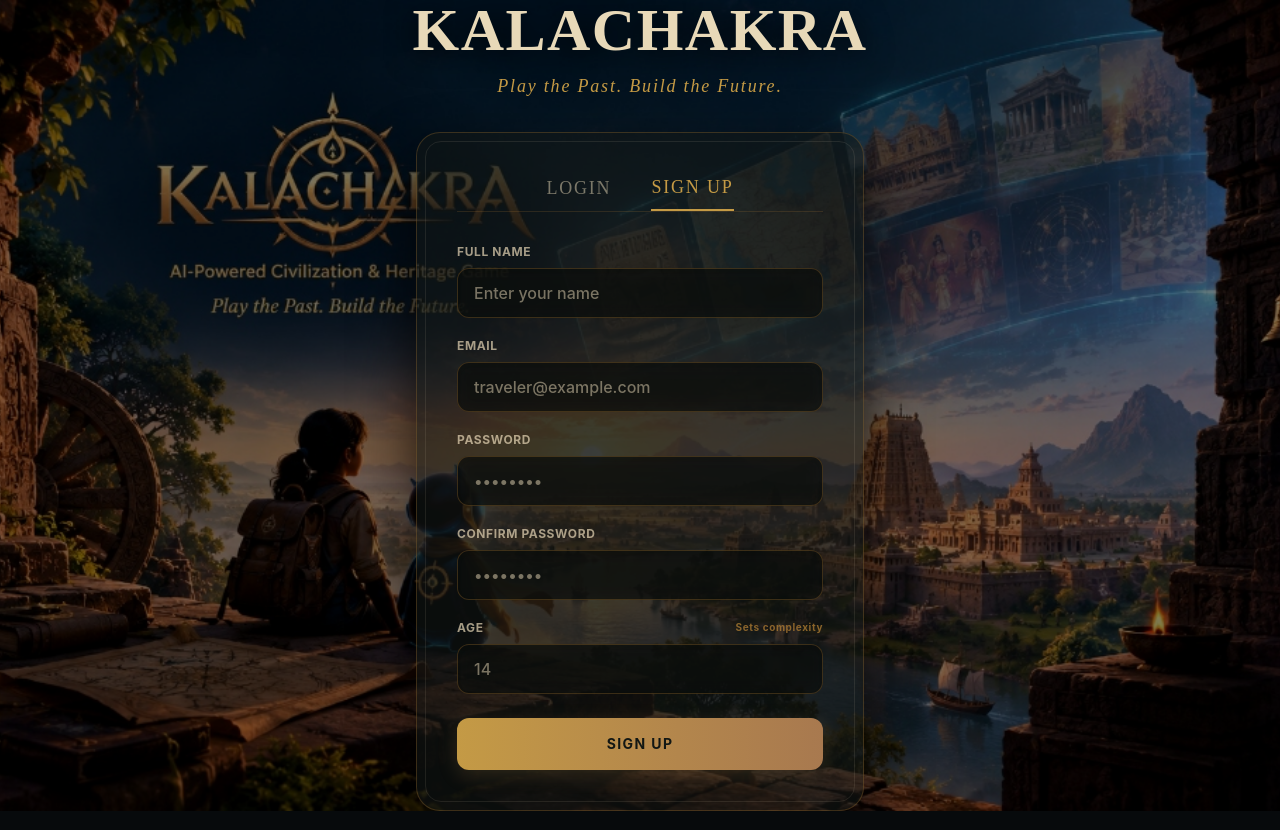
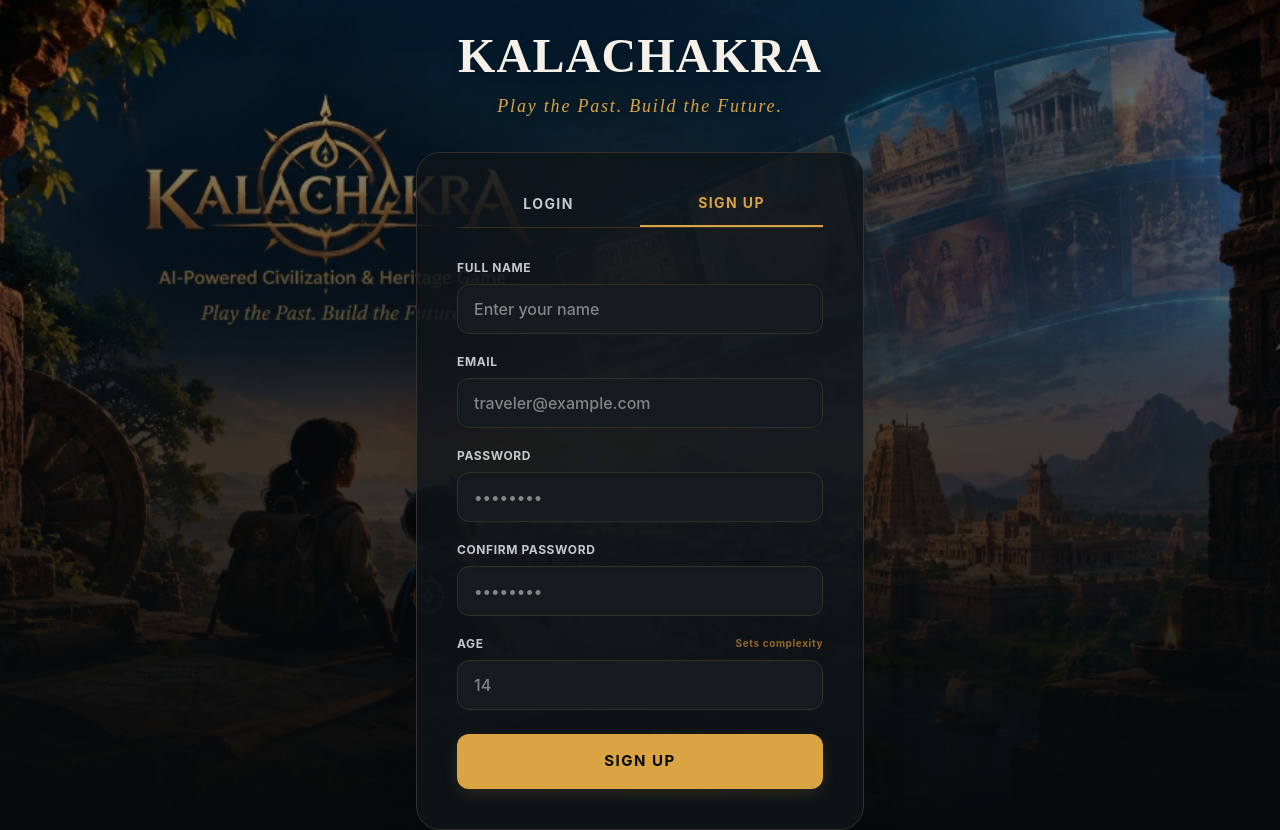
Before and after one commit to diksharage/kalachakra, a React (Vite) app: page /auth in a window 1280 px wide. Both pictures are taken after a click on the button "SIGN UP". Built offline with nearby package versions, Linux system fonts and the light colour scheme; no server answers.

Commit message:
Redesign KALACHAKRA authentication pages

```diff
--- a/src/pages/AuthPage.jsx
+++ b/src/pages/AuthPage.jsx
@@ -21,7 +21,6 @@
 
   const navigate = useNavigate();
 
-  // Redirect if already authenticated
   useEffect(() => {
     if (gameState.isAuthenticated) {
       if (gameState.onboardingCompleted) {
@@ -34,7 +33,7 @@
 
   const handleChange = (e) => {
     setFormData({ ...formData, [e.target.name]: e.target.value });
-    setError(''); // clear error on type
+    setError('');
   };
 
   const handleSubmit = async (e) => {
@@ -47,7 +46,6 @@
         const user = await authService.login(formData.email, formData.password);
         loginUser(user);
       } else {
-        // Validation for signup
         if (formData.password !== formData.confirmPassword) {
           throw new Error("Passwords do not match.");
         }
@@ -74,44 +72,45 @@
 
   return (
     <div
-      className="min-h-screen w-full flex items-center justify-center px-4 md:px-12 bg-cover bg-center bg-no-repeat relative overflow-hidden"
+      className="min-h-screen w-full flex items-center justify-center px-4 md:px-12 bg-cover bg-center bg-no-repeat relative overflow-hidden bg-[#070A0C]"
       style={{ backgroundImage: `url('${import.meta.env.BASE_URL}assets/backgrounds/login_bg.jpg')` }}
     >
-      {/* Subtle Overlay for text readability */}
-      <div className="absolute inset-0 bg-black/50 pointer-events-none" />
+      {/* Subtle Overlay for text readability without washing out the art */}
+      <div className="absolute inset-0 bg-gradient-to-t from-[#070A0C] via-[#070A0C]/60 to-transparent pointer-events-none" />
+      <div className="absolute inset-0 bg-[#070A0C]/30 pointer-events-none" />
 
       {/* Main Content Container */}
-      <div className="relative z-10 w-full max-w-md flex flex-col items-center animate-slide-up">
+      <div className="relative z-10 w-full max-w-md flex flex-col items-center animate-slide-up mt-8">
 
         {/* Title & Atmosphere */}
         <div className="text-center mb-8">
-          <h1 className="text-5xl md:text-6xl font-serif font-bold text-[#E8D9B8] drop-shadow-[0_4px_15px_rgba(0,0,0,0.9)] tracking-wide mb-3">
+          <h1 className="text-4xl md:text-5xl font-serif font-bold text-[#F5F1E8] drop-shadow-lg tracking-wide mb-3">
             KALACHAKRA
           </h1>
-          <p className="text-[#C49A45] font-serif italic text-lg tracking-widest drop-shadow-md">
+          <p className="text-[#D9A441] font-serif italic text-lg tracking-widest drop-shadow-md">
             Play the Past. Build the Future.
           </p>
         </div>
 
-        {/* The Premium Glassmorphic Login Card */}
-        <div className="w-full bg-[#121714]/60 backdrop-blur-xl p-8 md:p-10 shadow-[0_30px_60px_rgba(0,0,0,0.8)] rounded-3xl border border-[#A97932]/30 relative overflow-hidden group">
+        {/* The Premium Dark Authentication Panel */}
+        <div className="w-full bg-[#101519]/80 backdrop-blur-xl p-8 md:p-10 shadow-2xl rounded-3xl border border-[#34302A] relative overflow-hidden group">
 
-          {/* Subtle carved inner border effect */}
-          <div className="absolute inset-2 border border-[#E8D9B8]/10 rounded-2xl pointer-events-none transition-colors duration-500 group-hover:border-[#C49A45]/20" />
-
-          {/* Login / Sign Up Tabs */}
-          <div className="flex justify-center gap-10 mb-8 border-b border-[#A97932]/20 pb-4 relative z-10">
+          <div className="flex justify-center mb-8 relative z-10 border-b border-[#34302A]">
             <button
               type="button"
+              className={`flex-1 pb-3 text-sm font-bold uppercase tracking-widest transition-colors ${
+                isLogin ? 'text-[#D9A441] border-b-2 border-[#D9A441]' : 'text-[#C5C9CC] hover:text-[#F5F1E8]'
+              }`}
               onClick={() => { setIsLogin(true); setError(''); }}
-              className={`text-lg font-serif tracking-widest uppercase transition-all duration-300 pb-2 -mb-4 ${isLogin ? 'text-[#C49A45] border-b-2 border-[#C49A45]' : 'text-[#E8D9B8]/50 hover:text-[#E8D9B8]'}`}
             >
               Login
             </button>
             <button
               type="button"
+              className={`flex-1 pb-3 text-sm font-bold uppercase tracking-widest transition-colors ${
+                !isLogin ? 'text-[#D9A441] border-b-2 border-[#D9A441]' : 'text-[#C5C9CC] hover:text-[#F5F1E8]'
+              }`}
               onClick={() => { setIsLogin(false); setError(''); }}
-              className={`text-lg font-serif tracking-widest uppercase transition-all duration-300 pb-2 -mb-4 ${!isLogin ? 'text-[#C49A45] border-b-2 border-[#C49A45]' : 'text-[#E8D9B8]/50 hover:text-[#E8D9B8]'}`}
             >
               Sign Up
             </button>
@@ -119,39 +118,39 @@
 
           <form className="space-y-5 relative z-10" onSubmit={handleSubmit}>
             {error && (
-              <div className="bg-red-900/60 border border-red-500/50 text-red-100 px-4 py-3 rounded-lg text-sm text-center font-medium animate-pop-in backdrop-blur-sm">
+              <div className="bg-[#D96B62]/20 border border-[#D96B62]/50 text-[#F5F1E8] px-4 py-3 rounded-lg text-sm text-center font-medium animate-pop-in">
                 {error}
               </div>
             )}
 
             {!isLogin && (
               <div className="group/input">
-                <label className="block text-xs font-bold text-[#E8D9B8]/70 uppercase tracking-wider mb-2 group-focus-within/input:text-[#C49A45] transition-colors">{t('auth.fullName', 'Traveler Name')}</label>
+                <label className="block text-xs font-bold text-[#C5C9CC] uppercase tracking-wider mb-2 group-focus-within/input:text-[#D9A441] transition-colors">{t('auth.fullName', 'Traveler Name')}</label>
                 <input
                   type="text" name="name" required value={formData.name} onChange={handleChange}
-                  className="w-full bg-[#0a0d0a]/60 backdrop-blur border border-[#A97932]/30 rounded-xl py-3 px-4 text-[#E8D9B8] font-medium focus:ring-1 focus:ring-[#C49A45] focus:border-[#C49A45] transition-all shadow-inner outline-none"
+                  className="w-full bg-[#151B20] border border-[#34302A] rounded-xl py-3 px-4 text-[#F5F1E8] font-medium focus:ring-1 focus:ring-[#D9A441] focus:border-[#D9A441] transition-all shadow-inner outline-none"
                   placeholder="Enter your name"
                 />
               </div>
             )}
 
             <div className="group/input">
-              <label className="block text-xs font-bold text-[#E8D9B8]/70 uppercase tracking-wider mb-2 group-focus-within/input:text-[#C49A45] transition-colors">{t('auth.email', 'Email Address')}</label>
+              <label className="block text-xs font-bold text-[#C5C9CC] uppercase tracking-wider mb-2 group-focus-within/input:text-[#D9A441] transition-colors">{t('auth.email', 'Email Address')}</label>
               <input
                 type="email" name="email" required value={formData.email} onChange={handleChange}
-                className="w-full bg-[#0a0d0a]/60 backdrop-blur border border-[#A97932]/30 rounded-xl py-3 px-4 text-[#E8D9B8] font-medium focus:ring-1 focus:ring-[#C49A45] focus:border-[#C49A45] transition-all shadow-inner outline-none"
+                className="w-full bg-[#151B20] border border-[#34302A] rounded-xl py-3 px-4 text-[#F5F1E8] font-medium focus:ring-1 focus:ring-[#D9A441] focus:border-[#D9A441] transition-all shadow-inner outline-none"
                 placeholder="traveler@example.com"
               />
             </div>
 
             <div className="group/input">
-              <label className="block text-xs font-bold text-[#E8D9B8]/70 uppercase tracking-wider mb-2 group-focus-within/input:text-[#C49A45] transition-colors flex justify-between">
+              <label className="block text-xs font-bold text-[#C5C9CC] uppercase tracking-wider mb-2 group-focus-within/input:text-[#D9A441] transition-colors flex justify-between">
                 <span>{t('auth.password', 'Secret Key')}</span>
-                {isLogin && <button type="button" className="text-[10px] text-[#A97932] hover:text-[#E8D9B8] transition-colors normal-case">Forgot Password?</button>}
+                {isLogin && <button type="button" className="text-[10px] text-[#D9A441] hover:text-[#F5F1E8] transition-colors normal-case">Forgot Password?</button>}
               </label>
               <input
                 type="password" name="password" required value={formData.password} onChange={handleChange}
-                className="w-full bg-[#0a0d0a]/60 backdrop-blur border border-[#A97932]/30 rounded-xl py-3 px-4 text-[#E8D9B8] font-medium focus:ring-1 focus:ring-[#C49A45] focus:border-[#C49A45] transition-all shadow-inner outline-none"
+                className="w-full bg-[#151B20] border border-[#34302A] rounded-xl py-3 px-4 text-[#F5F1E8] font-medium focus:ring-1 focus:ring-[#D9A441] focus:border-[#D9A441] transition-all shadow-inner outline-none"
                 placeholder="••••••••"
               />
             </div>
@@ -159,21 +158,21 @@
             {!isLogin && (
               <>
                 <div className="group/input">
-                  <label className="block text-xs font-bold text-[#E8D9B8]/70 uppercase tracking-wider mb-2 group-focus-within/input:text-[#C49A45] transition-colors">{t('auth.confirmPassword', 'Confirm Key')}</label>
+                  <label className="block text-xs font-bold text-[#C5C9CC] uppercase tracking-wider mb-2 group-focus-within/input:text-[#D9A441] transition-colors">{t('auth.confirmPassword', 'Confirm Key')}</label>
                   <input
                     type="password" name="confirmPassword" required value={formData.confirmPassword} onChange={handleChange}
-                    className="w-full bg-[#0a0d0a]/60 backdrop-blur border border-[#A97932]/30 rounded-xl py-3 px-4 text-[#E8D9B8] font-medium focus:ring-1 focus:ring-[#C49A45] focus:border-[#C49A45] transition-all shadow-inner outline-none"
+                    className="w-full bg-[#151B20] border border-[#34302A] rounded-xl py-3 px-4 text-[#F5F1E8] font-medium focus:ring-1 focus:ring-[#D9A441] focus:border-[#D9A441] transition-all shadow-inner outline-none"
                     placeholder="••••••••"
                   />
                 </div>
                 <div className="group/input">
-                  <label className="block text-xs font-bold text-[#E8D9B8]/70 uppercase tracking-wider mb-2 group-focus-within/input:text-[#C49A45] transition-colors flex items-center justify-between">
+                  <label className="block text-xs font-bold text-[#C5C9CC] uppercase tracking-wider mb-2 group-focus-within/input:text-[#D9A441] transition-colors flex items-center justify-between">
                     <span>{t('auth.age', 'Age (Years)')}</span>
-                    <span className="text-[10px] text-[#A97932] normal-case opacity-80">Sets complexity</span>
+                    <span className="text-[10px] text-[#B77B2E] normal-case opacity-80">Sets complexity</span>
                   </label>
                   <input
                     type="number" name="age" required min="1" max="120" value={formData.age} onChange={handleChange}
-                    className="w-full bg-[#0a0d0a]/60 backdrop-blur border border-[#A97932]/30 rounded-xl py-3 px-4 text-[#E8D9B8] font-medium focus:ring-1 focus:ring-[#C49A45] focus:border-[#C49A45] transition-all shadow-inner outline-none"
+                    className="w-full bg-[#151B20] border border-[#34302A] rounded-xl py-3 px-4 text-[#F5F1E8] font-medium focus:ring-1 focus:ring-[#D9A441] focus:border-[#D9A441] transition-all shadow-inner outline-none"
                     placeholder="14"
                   />
                 </div>
@@ -183,29 +182,11 @@
             <button
               type="submit"
               disabled={loading}
-              className="w-full flex justify-center items-center py-4 px-4 mt-6 rounded-xl shadow-[0_5px_20px_rgba(200,150,80,0.2)] text-sm font-bold text-[#121714] bg-gradient-to-r from-[#C49A45] to-[#A8794F] hover:from-[#d4b065] hover:to-[#C49A45] transition-all duration-300 disabled:opacity-50 uppercase tracking-widest transform hover:-translate-y-1"
+              className="w-full flex justify-center items-center py-4 px-4 mt-6 rounded-xl shadow-[0_5px_15px_rgba(217,164,65,0.15)] text-[15px] font-bold text-[#070A0C] bg-[#D9A441] hover:bg-[#D9A441]/90 transition-all duration-300 disabled:opacity-50 uppercase tracking-widest"
             >
               {loading ? 'Entering...' : (isLogin ? 'Login' : 'Sign Up')}
             </button>
 
-            {/* Social Logins - visual only for reference alignment */}
-            {isLogin && (
-              <div className="pt-4 pb-2">
-                <div className="relative flex py-2 items-center">
-                  <div className="flex-grow border-t border-[#A97932]/20"></div>
-                  <span className="flex-shrink-0 mx-4 text-[#E8D9B8]/40 text-xs font-bold uppercase">Or</span>
-                  <div className="flex-grow border-t border-[#A97932]/20"></div>
-                </div>
-                <div className="flex justify-center gap-4 mt-4">
-                  <button type="button" className="w-12 h-12 rounded-full border border-[#A97932]/30 bg-[#0a0d0a]/40 hover:bg-[#A97932]/20 flex items-center justify-center transition-colors">
-                    <span className="font-serif font-bold text-[#E8D9B8]">G</span>
-                  </button>
-                  <button type="button" className="w-12 h-12 rounded-full border border-[#A97932]/30 bg-[#0a0d0a]/40 hover:bg-[#A97932]/20 flex items-center justify-center transition-colors">
-                    <span className="font-serif font-bold text-[#E8D9B8]">GH</span>
-                  </button>
-                </div>
-              </div>
-            )}
           </form>
         </div>
       </div>
```
